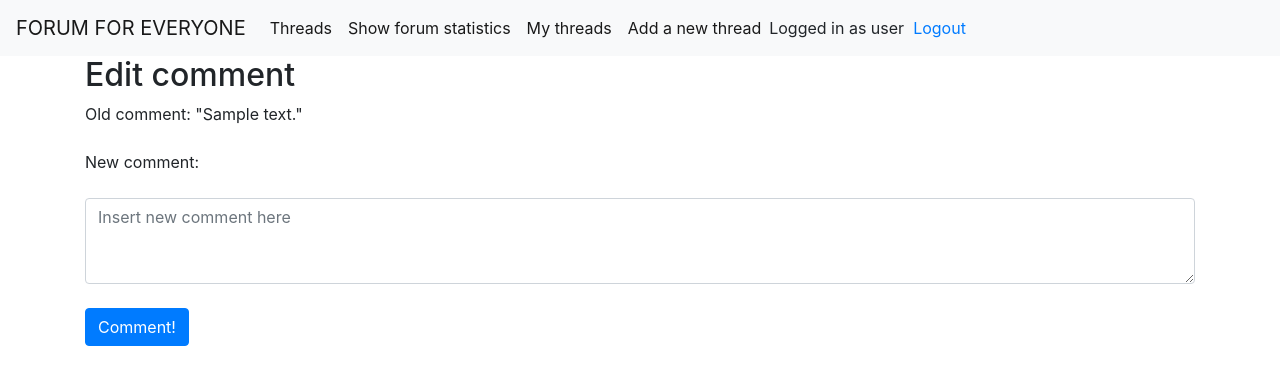
After one commit to lehtoneo/keskustelufoorumi, a Flask app: page /edit/comment/1 in a window 1280 px wide. The commit adds this page. Shown: the top 385 px of the page. Run offline with Flask 2, Linux system fonts and the light colour scheme; a user stored in the database is signed in; data comes from the database, SQL or seed files in the repository; tables that the repository leaves empty hold one stand-in row (values such as "Sample post"); some libraries are stand-ins or nearby versions.

Commit message:
add functionality to edit comment

```diff
--- a/application/__init__.py
+++ b/application/__init__.py
@@ -52,7 +52,9 @@ from application import views
 
 from application.threads import models
 from application.threads import views
+
 from application.comments import models
+from application.comments import views
 
 from application.customsearch import views
 
--- /dev/null
+++ b/application/comments/views.py
@@ -0,0 +1,30 @@
+from application import app, db, login_required
+from flask import redirect, render_template, request, url_for
+from application.comments.models import Comment
+from application.comments.forms import CommentForm
+from flask_login import current_user
+
+from application.threads import views as threadviews
+
+@app.route("/edit/comment/<comment_id>", methods=["GET"])
+@login_required
+def comment_edit(comment_id):
+    comment = Comment.query.get(comment_id)
+
+    return render_template("comments/editcomment.html", comment = comment, form = CommentForm())
+
+@app.route("/edit/comment/<comment_id>", methods=["POST"])
+@login_required
+def comment_edit_post(comment_id):
+    comment = Comment.query.get(comment_id)
+
+    if(current_user.id != comment.user_id):
+        return threadviews.threads_index()
+    form = CommentForm(request.form)
+
+    if not form.validate():
+        return render_template("comments/editcomment.html", comment = comment, form = form)
+
+    comment.comment_text = form.comment.data
+    db.session().commit()
+    return threadviews.threads_open(comment.thread_id)
--- /dev/null
+++ b/application/templates/comments/editcomment.html
@@ -0,0 +1,24 @@
+{% extends "layout.html" %}
+
+{% block content %}
+<h2>Edit comment</h2>
+<div>
+    Old comment: "{{ comment.comment_text }}"
+    <br>
+    <br>
+    <form method="POST" action="">
+
+        <div class="form group">
+          <label >New comment: </label>
+          <ul>
+            {% for error in form.comment.errors %}
+            <li>{{ error }}</li>
+            {% endfor %}
+          </ul>
+          {{ form.comment(class="form-control", rows="3", value="a", placeholder="Insert new comment here")}}
+        </div>
+        <br>
+        <button type="submit" class="btn btn-primary mb-2">Comment!</button>
+    </form>
+</div>
+{% endblock %}
--- a/application/threads/views.py
+++ b/application/threads/views.py
@@ -141,9 +141,6 @@ def threads_create():
         db.session().add(thread_category)
         db.session().commit()
         thread2 = Thread.query.get(thread.id)
-        print("!!!!!")
-        print(thread2.title)
-        print("!!!!!!")
         thread2.posted = datetime.now().replace(microsecond=0, second=0)
         db.session().commit()
         return redirect(url_for("threads_index"))
@@ -154,9 +151,6 @@ def threads_create():
     db.session().add(thread_category)
     db.session().commit()
     thread2 = Thread.query.get(thread.id)
-    print("!!!!!")
-    print(thread2.title)
-    print("!!!!!!")
     thread2.posted = datetime.now().replace(microsecond=0, second=0)
     db.session().commit()
     return redirect(url_for("threads_index"))
```
Also changed, not shown: application/templates/threads/showthread.html (+11 -3 lines).
